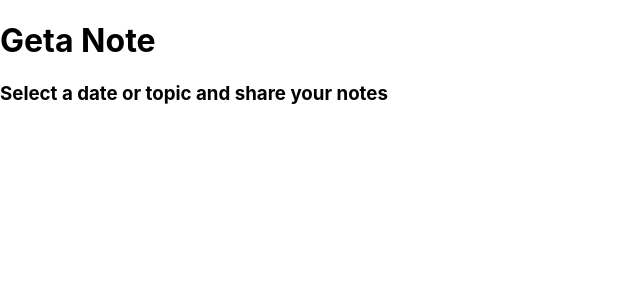
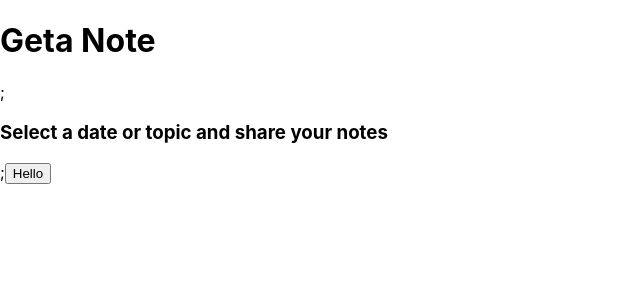
Before and after one commit to SchoolOfCode/w9_frontend-project-team-gate, a React (Create React App) app in the folder note-app/: page / in a window 1280 px wide. Shown: the top 300 px of the page, without its empty margins (0-640 px from the left). Built offline with nearby package versions, Linux system fonts and the light colour scheme.

Commit message:
React router set up and working

```diff
--- a/note-app/package.json
+++ b/note-app/package.json
@@ -8,6 +8,7 @@
     "@testing-library/user-event": "^13.5.0",
     "react": "^18.2.0",
     "react-dom": "^18.2.0",
+    "react-router-dom": "^6.3.0",
     "react-scripts": "5.0.1",
     "web-vitals": "^2.1.4"
   },
--- a/note-app/src/Components/App/App.js
+++ b/note-app/src/Components/App/App.js
@@ -1,10 +1,19 @@
-import './App.css';
+import "./App.css";
+import PageOne from "../PageOne/PageOne.js";
+import PageTwo from "../PageTwo/PageTwo.js";
+import PageThree from "../PageThree/PageThree.js";
+import { BrowserRouter, Routes, Route } from "react-router-dom";
 
 function App() {
   return (
     <div>
-      <h1>Geta Note</h1>
-      <h3>Select a date or topic and share your notes</h3>
+      <BrowserRouter>
+        <Routes>
+          <Route path="/" element={<PageOne />} />
+          <Route path="/PageTwo" element={<PageTwo />} />
+          <Route path="/PageThree" element={<PageThree />} />
+        </Routes>
+      </BrowserRouter>
     </div>
   );
 }
--- /dev/null
+++ b/note-app/src/Components/PageOne/PageOne.js
@@ -0,0 +1,15 @@
+import {Link} from "react-router-dom"
+
+export default function PageOne() {
+  return (
+    <div>
+      <h1>Geta Note</h1>;
+      <h3>Select a date or topic and share your notes</h3>;
+      <Link to="/page2">
+      <button>Hello</button>
+      </Link>
+    </div>
+
+
+  );
+}
--- /dev/null
+++ b/note-app/src/Components/PageThree/PageThree.js
@@ -0,0 +1,7 @@
+export default function PageThree (){
+    return (
+        <div>
+            <h3>Page 3</h3>
+        </div>
+    )
+}
--- /dev/null
+++ b/note-app/src/Components/PageTwo/PageTwo.js
@@ -0,0 +1,7 @@
+export default function PageTwo (){
+    return (
+        <div>
+            <h3>Page two</h3>
+        </div>
+    )
+}
--- a/note-app/src/index.js
+++ b/note-app/src/index.js
@@ -1,14 +1,18 @@
 import React from 'react';
-import ReactDOM from 'react-dom/client';
 import './index.css';
 import App from './Components/App/App';
 import reportWebVitals from './reportWebVitals';
+import ReactDOM from "react-dom/client";
+
 
 const root = ReactDOM.createRoot(document.getElementById('root'));
 root.render(
   <React.StrictMode>
     <App />
   </React.StrictMode>
+
+
+
 );
 
 // If you want to start measuring performance in your app, pass a function
```
Also changed, not shown: note-app/src/Components/Page 1/Page1.js (deleted, +0 -7 lines), note-app/src/Components/Page 2/Page2.js (deleted), note-app/src/Components/Page 3/Page3.js (deleted), 1 other file (tests, documents, lock files or other folders).
